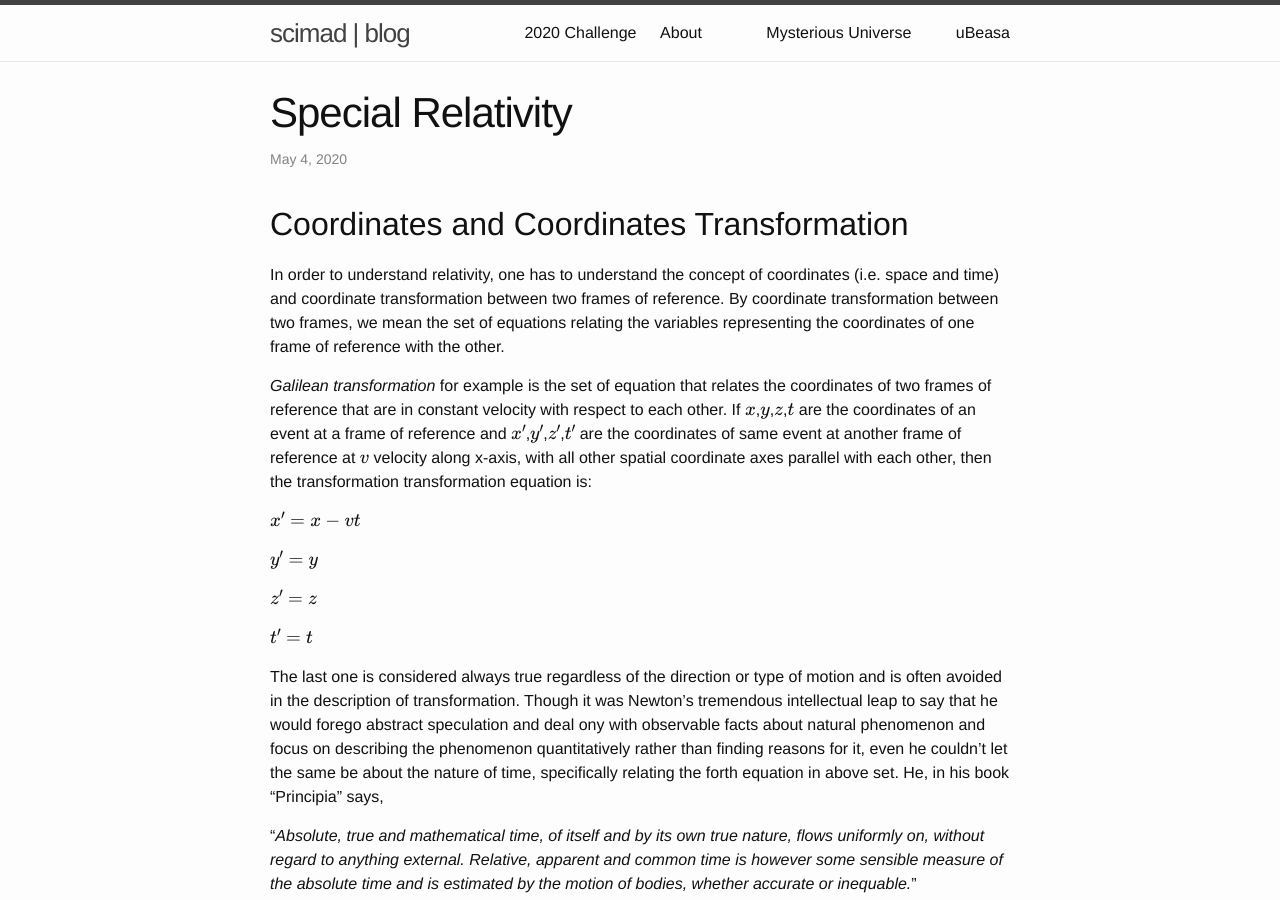
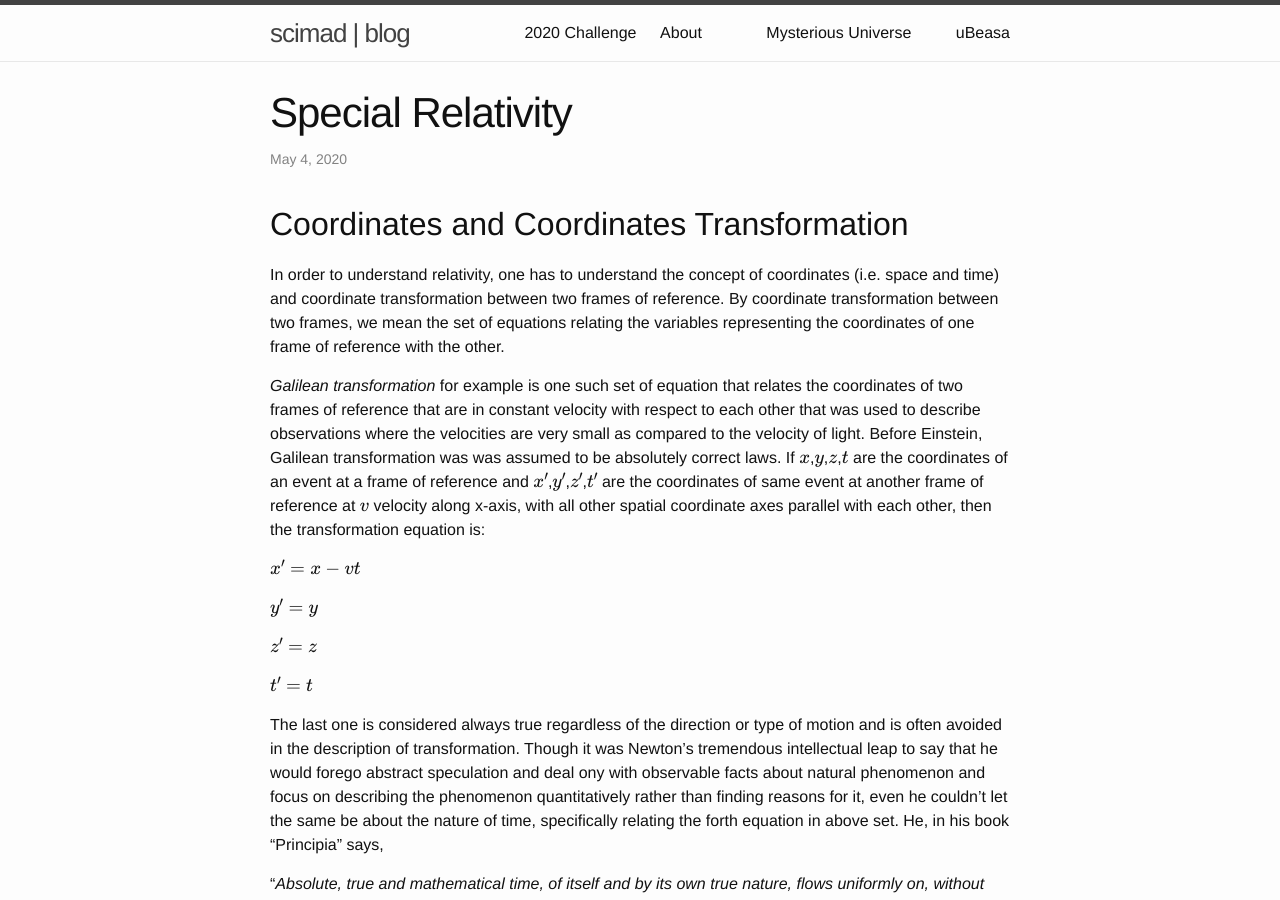
Before and after one commit to scimad/scimad.github.io, a Jekyll site: the page built from _posts/2020-05-04-special-relativity.markdown, in a window 1280 px wide and 900 px high. Built offline with Jekyll 4.4.1, drawn with Linux system fonts in a browser that asks for light colours; formulas are drawn with MathJax 3; some of the changed text lies outside the part shown.

Commit message:
Add something about Galilean transformation

```diff
--- a/_posts/2020-05-04-special-relativity.markdown
+++ b/_posts/2020-05-04-special-relativity.markdown
@@ -8,7 +8,7 @@ categories: physics classical
 ## Coordinates and Coordinates Transformation
 In order to understand relativity, one has to understand the concept of coordinates (i.e. space and time) and coordinate transformation between two frames of reference. By coordinate transformation between two frames, we mean the set of equations relating the variables representing the coordinates of one frame of reference with the other.
 
-*Galilean transformation* for example is the set of equation that relates the coordinates of two frames of reference that are in constant velocity with respect to each other. If $x$,$y$,$z$,$t$ are the coordinates of an event at a frame of reference and $x'$,$y'$,$z'$,$t'$ are the coordinates of same event at another frame of reference at $v$ velocity along x-axis, with all other spatial coordinate axes parallel with each other, then the transformation transformation equation is:
+*Galilean transformation* for example is one such set of equation that relates the coordinates of two frames of reference that are in constant velocity with respect to each other that was used to describe observations where the velocities are very small as compared to the velocity of light. Before Einstein, Galilean transformation was was assumed to be absolutely correct laws. If $x$,$y$,$z$,$t$ are the coordinates of an event at a frame of reference and $x'$,$y'$,$z'$,$t'$ are the coordinates of same event at another frame of reference at $v$ velocity along x-axis, with all other spatial coordinate axes parallel with each other, then the transformation equation is:
 
 $x' = x - vt$
 
```
Also changed, not shown: other parts of _posts/2020-05-04-special-relativity.markdown (+1 -1 lines).
